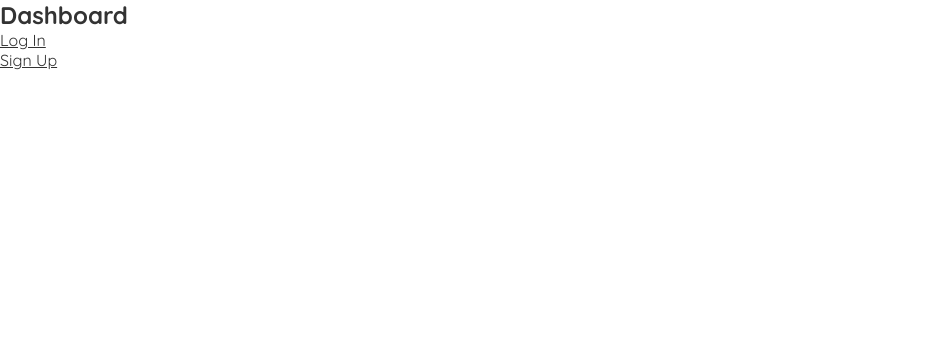
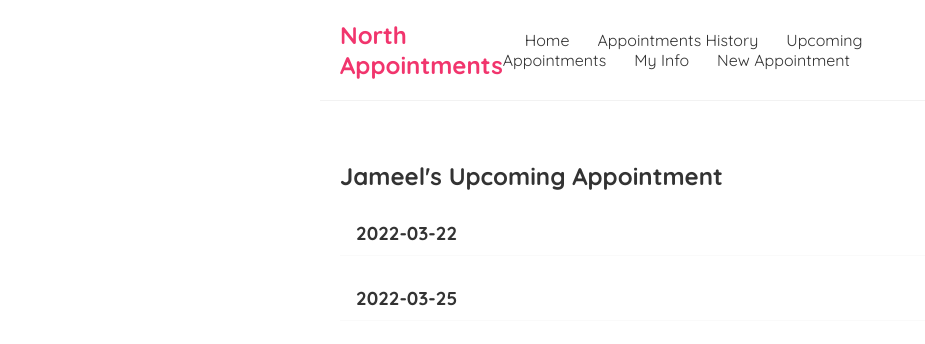
Before and after one commit to big-meel/north-appointments-ui, a React (Create React App) app: page / in a window 1280 px wide. Shown: the top 344 px of the page, without its empty margins (0-925 px from the left). Built offline with nearby package versions, Linux system fonts and the light colour scheme; no server answers.

Commit message:
Refactor to modern react

```diff
--- a/src/App.js
+++ b/src/App.js
@@ -1,65 +1,82 @@
-import React, { useEffect, useState, Component } from 'react';
-import Appointments from './components/Appointments';
-import axios from 'axios'
-import { BrowserRouter, Route, Switch, Redirect } from 'react-router-dom';
+// import React, { useEffect, useState, Component } from 'react';
+// import Appointments from './components/Appointments';
+// import axios from 'axios'
+// import { BrowserRouter, Route, Switch, Redirect } from 'react-router-dom';
+// import Navbar from './components/Navbar';
+// import Home from './components/Home';
+// import Login from './components/Login';
+// import Signup from './components/Signup';
+// import Logout from './components/Logout';
+// class App extends Component {
+
+//   constructor(props) {
+//     super(props);
+//     this.state = {
+//       isLoggedIn: false,
+//       user: {}
+//     }
+//   }
+
+//   handleLogin = (data) => {
+//     this.setState({
+//       isLoggedIn: true,
+//       user: data.user
+//     })
+//     console.log("Logged In")
+//   }
+
+//   handleLogout = () => {
+//     this.setState({
+//       isLoggedIn: false,
+//       user: {}
+//     })
+//   }
+
+//   // Send request to logged in route to check if user is logged in
+//   loginStatus = () => {
+//     axios.get('http://localhost:3001/api/logged_in')
+//       .then(response => (response.data.logged_in) ? this.handleLogin(response) : this.handleLogout() )
+//       .catch(error => console.log('api errors:', error))
+//   }
+
+//   componentDidMount() {
+//     this.loginStatus()
+//   }
+
+
+//   render() {
+//     return (
+//       <div className='App'>
+//           {/* <Navbar /> */}
+//         <BrowserRouter>
+//           <Switch>
+//             <Route exact path="/"><Home isLoggedIn={this.state.isLoggedIn}/></Route>
+//             <Route exact path="/logout"><Logout handleLogout={this.handleLogout}/></Route>
+//             <Route exact path="/login">{this.state.isLoggedIn ? <Redirect to="/" /> : <Login handleLogin={this.handleLogin} history={this.props.history} />}</Route>
+//             <Route exact path="/signup">{this.state.isLoggedIn ? <Redirect to="/" /> : <Signup handleLogin={this.handleLogin} history={this.props.history} />} </Route>
+//           </Switch>
+
+//         </BrowserRouter>
+//       </div>
+//     )
+//   }
+// }
+
+import React from 'react'
 import Navbar from './components/Navbar';
 import Home from './components/Home';
-import Login from './components/Login';
-import Signup from './components/Signup';
-import Logout from './components/Logout';
-class App extends Component {
 
-  constructor(props) {
-    super(props);
-    this.state = {
-      isLoggedIn: false,
-      user: {}
-    }
-  }
+function App() {
 
-  handleLogin = (data) => {
-    this.setState({
-      isLoggedIn: true,
-      user: data.user
-    })
-    console.log("Logged In")
-  }
-
-  handleLogout = () => {
-    this.setState({
-      isLoggedIn: false,
-      user: {}
-    })
-  }
-
-  // Send request to logged in route to check if user is logged in
-  loginStatus = () => {
-    axios.get('http://localhost:3001/api/logged_in')
-      .then(response => (response.data.logged_in) ? this.handleLogin(response) : this.handleLogout() )
-      .catch(error => console.log('api errors:', error))
-  }
-
-  componentDidMount() {
-    this.loginStatus()
-  }
+  return (
+    <div className='App'>
+      <Navbar />
+      <div className='content'>
+        <Home />
+      </div>
+    </div>
+  )
+}
 
 
-  render() {
-    return (
-      <div className='App'>
-          {/* <Navbar /> */}
-        <BrowserRouter>
-          <Switch>
-            <Route exact path="/"><Home isLoggedIn={this.state.isLoggedIn}/></Route>
-            <Route exact path="/logout"><Logout handleLogout={this.handleLogout}/></Route>
-            <Route exact path="/login">{this.state.isLoggedIn ? <Redirect to="/" /> : <Login handleLogin={this.handleLogin} history={this.props.history} />}</Route>
-            <Route exact path="/signup">{this.state.isLoggedIn ? <Redirect to="/" /> : <Signup handleLogin={this.handleLogin} history={this.props.history} />} </Route>
-          </Switch>
-
-        </BrowserRouter>
-      </div>
-    )
-  }
-}
-
 export default App;
--- /dev/null
+++ b/src/components/AppointmentList.js
@@ -0,0 +1,20 @@
+import React, { useState } from 'react'
+
+const AppointmentList = ( { appointments, user} ) => {
+
+  // Make request to appointments on load
+
+
+  return (
+    <div className='app-list'>
+      <h2> {user.name}'s Upcoming Appointment </h2>
+      {appointments.map((app) => (
+        <div className="app-preview" key={app.id}>
+          <h3>{ app.date  }</h3>
+        </div>
+      ))}
+    </div>
+  )
+}
+
+export default AppointmentList;
--- a/src/components/Appointments.js
+++ /dev/null
@@ -1,7 +0,0 @@
-import React from 'react'
-
-export default function Appointments( { appointments } ) {
-  return (
-    appointments.map(app => app.name)
-  )
-}
--- a/src/components/Home.js
+++ b/src/components/Home.js
@@ -1,23 +1,20 @@
-import {Link} from 'react-router-dom'
+import {useState} from 'react'
+import AppointmentList from './AppointmentList';
 
-const Home = ( {isLoggedIn} ) => {
-  console.log(isLoggedIn)
-  if (isLoggedIn) {
-    console.log("hi")
-    // return
-    return (
-      <>
-        <h2>Dashboard yo</h2>
-        <Link to='/logout'>Log Out</Link>
-      </>
-    )
-  }
+const Home = () => {
+
+  const [appointments, setAppointments] = useState([
+    { id: 1, date: "2022-03-22" },
+    { id: 2, date: "2022-03-25" }
+  ])
+
+  const [user, setUser] = useState(
+    {id: 1, name: "Jameel"}
+  )
+
   return (
-    <div className="Home">
-      <h2>Dashboard</h2>
-      <Link to='/login'>Log In</Link>
-      <br></br>
-      <Link to='/signup'>Sign Up</Link>
+    <div className="home">
+      <AppointmentList appointments={appointments} user={user}/>
     </div>
    );
 }
--- a/src/components/Navbar.js
+++ b/src/components/Navbar.js
@@ -2,8 +2,13 @@ const Navbar = () => {
   return (
     <nav className="navbar">
       <h1> North Appointments </h1>
-      <a href="/">Home</a>
-      <a href="/create" style={{}}>New Appointment</a>
+      <div className="links">
+        <a href="/">Home</a>
+        <a href="/history">Appointments History</a>
+        <a href="/upcoming">Upcoming Appointments</a>
+        <a href="/profile">My Info</a>
+        <a href="/new-app" style={{}}>New Appointment</a>
+      </div>
     </nav>
    );
 }
--- a/src/index.css
+++ b/src/index.css
@@ -35,3 +35,17 @@
   /* display: flex;
   align-items: center; */
 }
+/* app previews / list */
+.app-preview {
+  padding: 10px 16px;
+  margin: 20px 0;
+  border-bottom: 1px solid #fafafa;
+}
+.app-preview:hover {
+  box-shadow: 1px 3px 5px rgba(0,0,0,0.1);
+}
+.app-preview h2 {
+  font-size: 20px;
+  color: #f1356d;
+  margin-bottom: 8px;
+}
```
